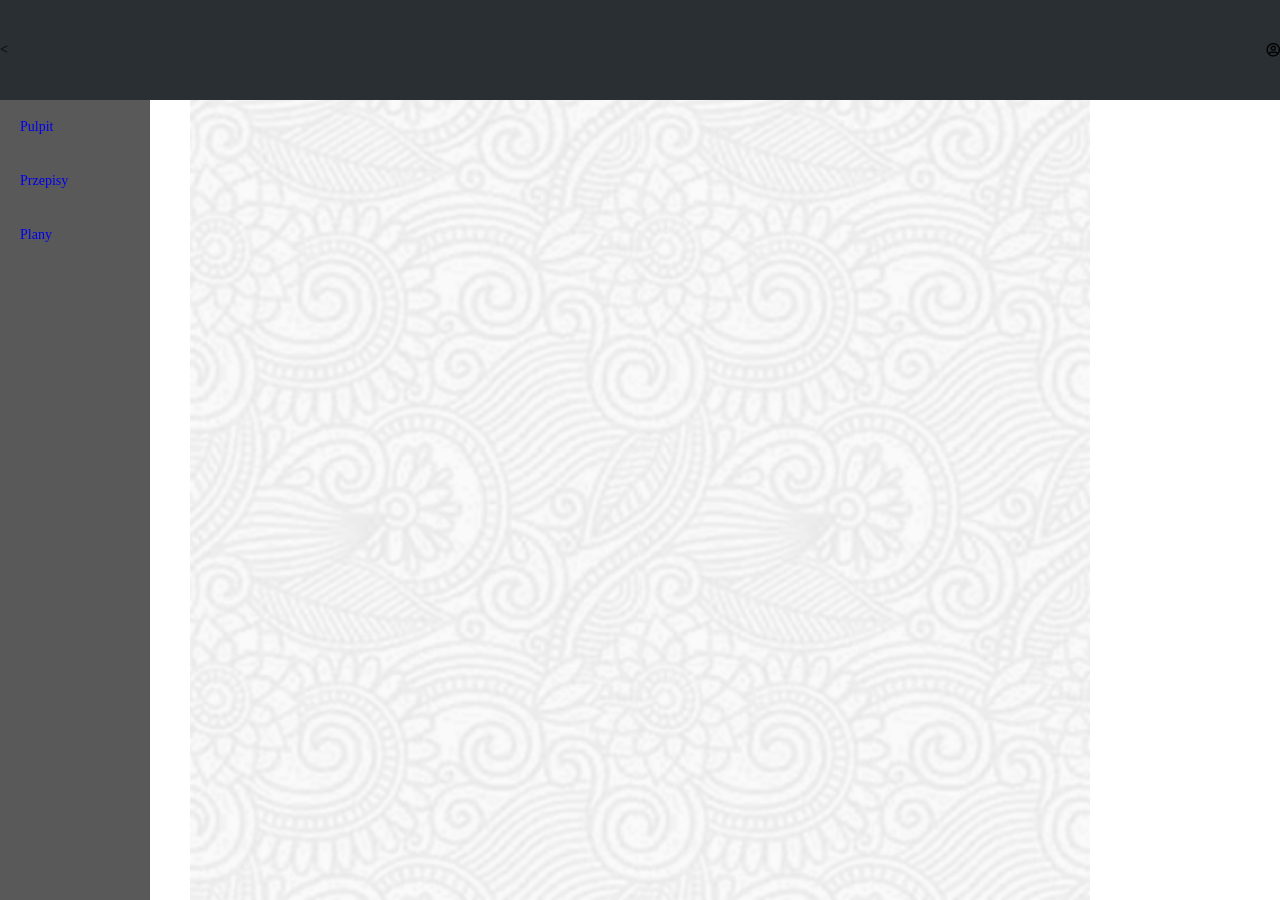
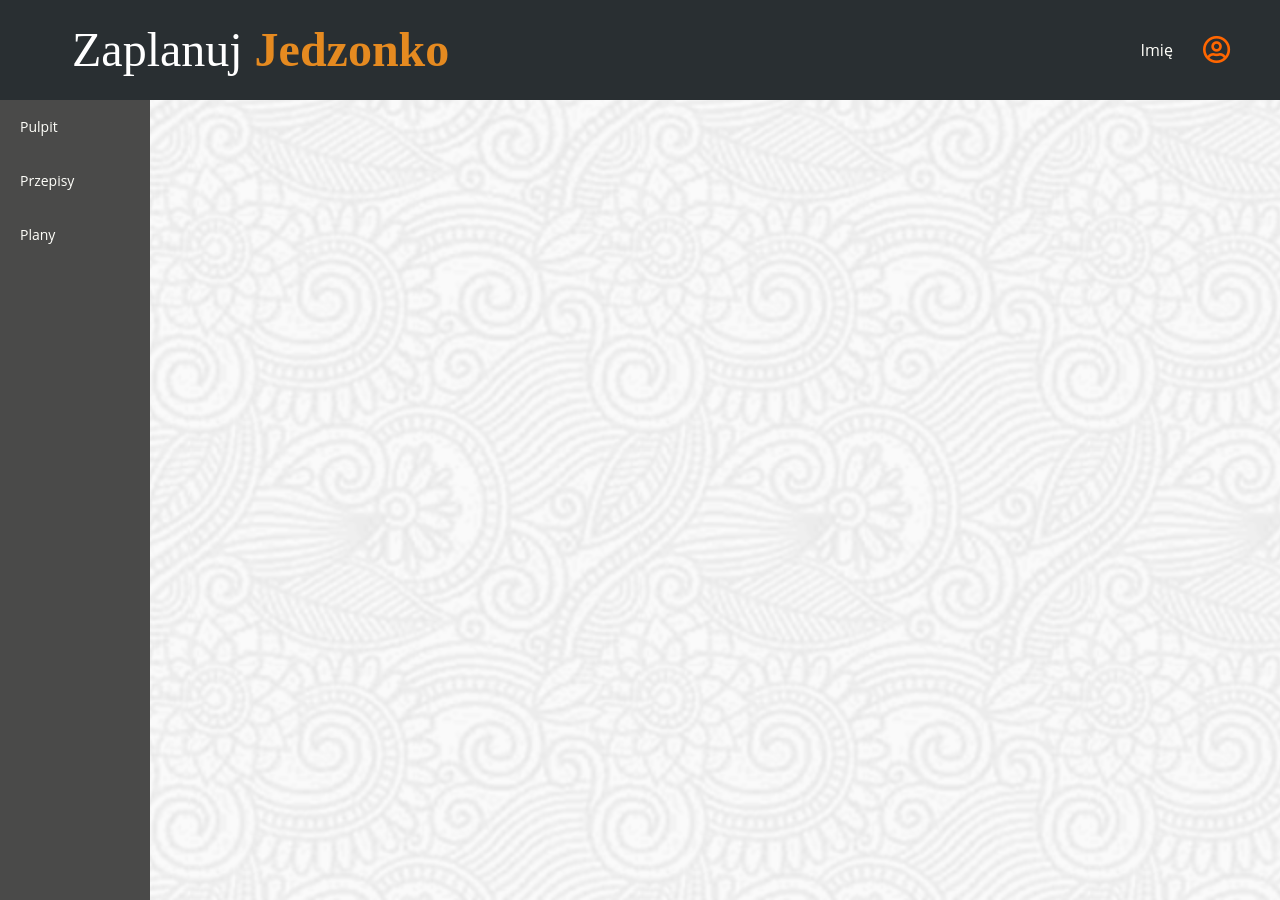
Before and after one commit to Fuksiaczek/CL_ScrumLab_workshop, a website: page development/app.html in a window 1280 px wide. Drawn offline with nearby package versions, Linux system fonts and the light colour scheme; files that its build step writes are made by us from their sources.

Commit message:
new section - app-main-view

```diff
--- a/development/app.html
+++ b/development/app.html
@@ -9,12 +9,18 @@
     <link rel="stylesheet" href="./css/main.css" />
   </head>
   <body>
+
     <header>
-      <!-- nagłówek od km -->
-<!--      <h1>Hello App!</h1>-->
-      <
-      <i class="far fa-user-circle"></i>
+        <h1>
+          <span id="first">Zaplanuj</span>
+          <span id="second">Jedzonko</span>
+        </h1>
+        <div class="login-name">
+          <p class="name">Imię</p>
+          <i class="far fa-2x fa-user-circle"></i>
+        </div>
     </header>
+
     <aside class="container">
       <div class="aside-menu">
           <ul>
--- a/development/scss/_base.scss
+++ b/development/scss/_base.scss
@@ -1,10 +1,10 @@
 body {
   background-image: url("/images/background-image.png");
   background-size: contain;
-  background-repeat: no-repeat;
   background-position: center;
   width: 100%;
   font-size: 14px; // wielkość bazowa
+  font-family: $font-text;
 
 }
 
--- a/development/scss/_reset.scss
+++ b/development/scss/_reset.scss
@@ -34,3 +34,7 @@ q {
 table {
   border-collapse: collapse;
   border-spacing: 0; }
+
+a{
+  text-decoration: none;
+}
--- a/development/scss/task2/_main-app-view.scss
+++ b/development/scss/task2/_main-app-view.scss
@@ -5,7 +5,8 @@
   display: flex;
   justify-content: flex-start;
   align-items: flex-start;
-  background-color: rgba(40, 40, 40, 0.77); //zmienna
+  background-color:  $color-headText;
+
 
   ul{
     padding: 0;
@@ -14,29 +15,52 @@
     li
     {
       width: 100%;
-      list-style-type: none; //do usunięcia - reset
       position: relative;
     }
   }
 }
 .aside-menu a
 {
+  color: $color-background;
   display: block;
   padding: 20px 0 20px 20px;
-  text-decoration: none; //reset
-
-
 }
 .aside-menu .arrow-icon
 {
   position: absolute;
   top: 35%;
   left: 85%;
-  color: orange; //zmienna
+  color: $color-headButton; //zmienna
 }
 
 .border-left
 {
-  border-left: 3px solid orange; //zmienna
+  border-left: 3px solid $color-headButton; //zmienna
   font-weight: bold;
 }
+
+.login-name
+{
+  padding-right: 50px;
+  color: $color-background;
+  display: flex;
+  justify-content: center;
+  align-items: center;
+
+  i
+  {
+    color: $color-headButton;
+  }
+
+  p
+  {
+    font-size: 1rem;
+    padding-right: 30px;
+  }
+
+}
+
+body
+{
+  background-image: url("/images/background-image.png");
+}
```
